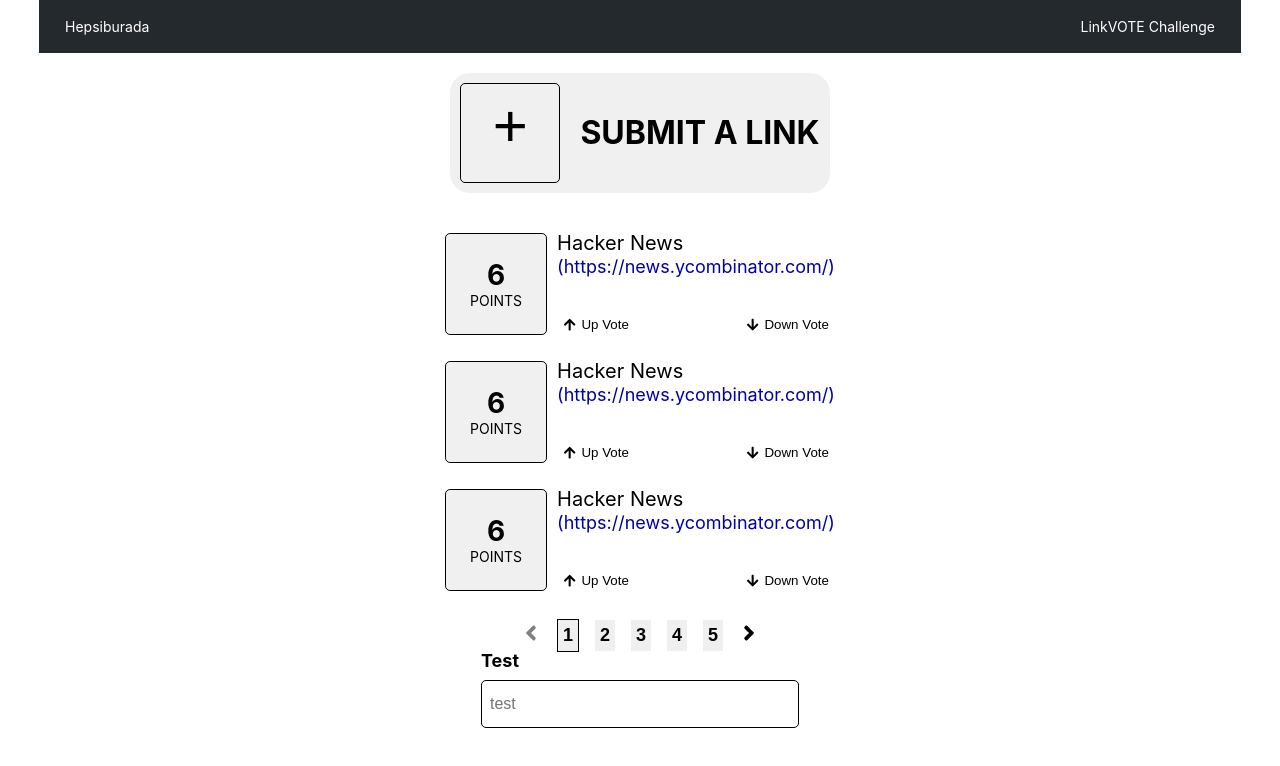
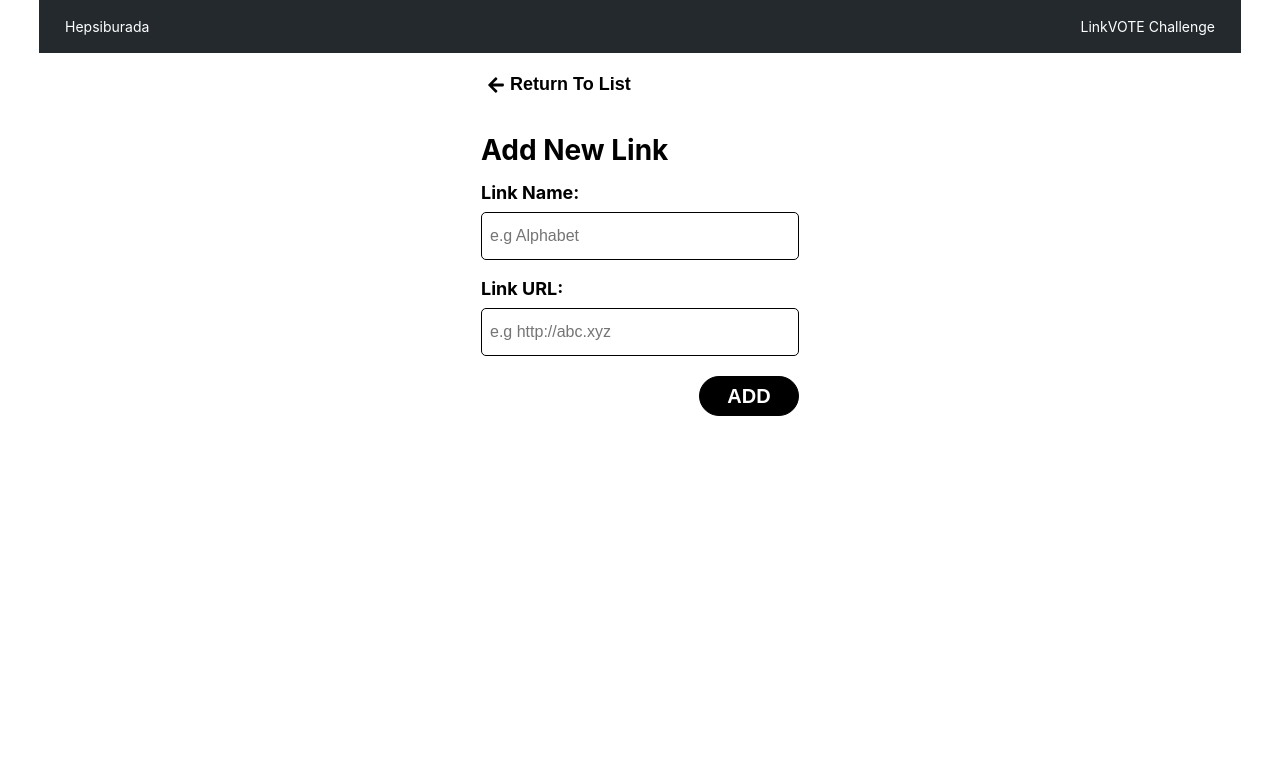
Before and after one commit to redemptgtx/coding-challenge, a React (Create React App) app: page /add-link in a window 1280 px wide. Shown: the top 766 px of the page. Built offline with nearby package versions, Linux system fonts and the light colour scheme.

Commit message:
Router added, page containers created. Missing components created.

```diff
--- a/package.json
+++ b/package.json
@@ -8,6 +8,7 @@
     "react-dom": "^16.13.1",
     "react-icons": "^3.9.0",
     "react-modal": "^3.11.2",
+    "react-router-dom": "^5.1.2",
     "react-scripts": "3.4.0",
     "react-toastify": "^5.5.0",
     "styled-components": "^5.0.1",
--- a/src/App.js
+++ b/src/App.js
@@ -1,28 +1,26 @@
 import React from "react";
+import { BrowserRouter as Router, Switch, Route, Link } from "react-router-dom";
 
+import LinkListPage from "./containers/LinkListPage";
+import AddLinkPage from "./containers/AddLinkPage";
 import Header from "./components/Header";
 import Container from "./components/Container";
-import LinkList from "./components/LinkList";
-import LinkItem from "./components/LinkItem";
-import AddLink from "./components/AddLink";
-import Pagination from "./components/Pagination";
-import Toast from "./components/Toast";
-import TextInput from "./components/TextInput";
 
 function App() {
   return (
-    <Container>
-      <Header />
-      <AddLink />
-      <LinkList>
-        <LinkItem />
-        <LinkItem />
-        <LinkItem />
-      </LinkList>
-      <Pagination />
-      <Toast />
-      <TextInput label="Test" placeholder="test" />
-    </Container>
+    <Router>
+      <Container>
+        <Header />
+        <Switch>
+          <Route path="/add-link">
+            <AddLinkPage />
+          </Route>
+          <Route path="/">
+            <LinkListPage />
+          </Route>
+        </Switch>
+      </Container>
+    </Router>
   );
 }
 
--- a/src/components/AddLink/index.js
+++ b/src/components/AddLink/index.js
@@ -1,12 +1,15 @@
 import React from "react";
+import { Link } from "react-router-dom";
 
 import * as S from "./style";
 
 const AddLink = () => (
-  <S.AddLink>
-    <S.AddLinkButton>+</S.AddLinkButton>
-    <S.AddLinkTitle>Submit a link</S.AddLinkTitle>
-  </S.AddLink>
+  <Link to="/add-link">
+    <S.AddLink>
+      <S.AddLinkButton>+</S.AddLinkButton>
+      <S.AddLinkTitle>Submit a link</S.AddLinkTitle>
+    </S.AddLink>
+  </Link>
 );
 
 export default AddLink;
--- /dev/null
+++ b/src/components/Button/index.js
@@ -0,0 +1,7 @@
+import React from "react";
+
+import * as S from "./style";
+
+const Button = ({ children }) => <S.Button>{children}</S.Button>;
+
+export default Button;
--- /dev/null
+++ b/src/components/Button/style.js
@@ -0,0 +1,15 @@
+import styled from "styled-components";
+
+const Button = styled.button`
+  min-width: 100px;
+  height: 40px;
+  border: 1px solid #000000;
+  border-radius: 25px;
+  background-color: #000000;
+  font-size: 20px;
+  font-weight: 700;
+  color: #ffffff;
+  text-transform: uppercase;
+`;
+
+export { Button };
--- a/src/components/SelectInput/index.js
+++ b/src/components/SelectInput/index.js
@@ -0,0 +1,12 @@
+import React from "react";
+
+import * as S from "./style";
+
+const SelectInput = () => (
+  <S.SelectInput>
+    <option>Most Voted(Z -> A)</option>
+    <option>Less Voted(A -> Z)</option>
+  </S.SelectInput>
+);
+
+export default SelectInput;
--- a/src/components/SelectInput/style.js
+++ b/src/components/SelectInput/style.js
@@ -0,0 +1,12 @@
+import styled from "styled-components";
+
+const SelectInput = styled.select`
+  height: 40px;
+  min-width: 200px;
+  background-color: #f0f0f0;
+  color: #000000;
+  font-size: 18px;
+  margin-top: 20px;
+`;
+
+export { SelectInput };
--- a/src/components/TextInput/style.js
+++ b/src/components/TextInput/style.js
@@ -19,6 +19,9 @@
 const InputContainer = styled.div`
   display: flex;
   flex-direction: column;
+  &:not(:last-child) {
+    margin-bottom: 20px;
+  }
 `;
 
 export { TextInput, InputLabel, InputContainer };
--- /dev/null
+++ b/src/containers/AddLinkPage/index.js
@@ -0,0 +1,31 @@
+import React from "react";
+import { FaArrowLeft } from "react-icons/fa";
+import { useHistory } from "react-router-dom";
+
+import * as S from "./style";
+import TextInput from "../../components/TextInput";
+import Button from "../../components/Button";
+
+function AddLinkPage() {
+  let history = useHistory();
+
+  function handleGoBack() {
+    history.goBack();
+  }
+  return (
+    <S.PageContainer>
+      <S.GoBackButton onClick={handleGoBack}>
+        <FaArrowLeft />
+        <S.GoBackText>Return To List</S.GoBackText>
+      </S.GoBackButton>
+      <S.PageTitle>Add New Link</S.PageTitle>
+      <TextInput label="Link Name:" placeholder="e.g Alphabet" />
+      <TextInput label="Link URL:" placeholder="e.g http://abc.xyz" />
+      <S.ButtonContainer>
+        <Button>Add</Button>
+      </S.ButtonContainer>
+    </S.PageContainer>
+  );
+}
+
+export default AddLinkPage;
--- /dev/null
+++ b/src/containers/AddLinkPage/style.js
@@ -0,0 +1,37 @@
+import styled from "styled-components";
+
+import { TransparentButton } from "../../components/shared";
+
+const PageContainer = styled.div`
+  display: flex;
+  flex-direction: column;
+  align-items: flex-start;
+`;
+
+const PageTitle = styled.h1`
+  text-align: left;
+  font-size: 28px;
+  font-weight: 700;
+  margin: 20px 0;
+`;
+
+const GoBackButton = styled(TransparentButton)`
+  display: flex;
+  align-items: center;
+  font-size: 18px;
+  margin: 20px 0;
+`;
+
+const GoBackText = styled.span`
+  font-size: 18px;
+  font-weight: 700;
+  margin-left: 5px;
+`;
+
+const ButtonContainer = styled.div`
+  display: flex;
+  justify-content: flex-end;
+  width: 100%;
+`;
+
+export { PageContainer, PageTitle, GoBackButton, GoBackText, ButtonContainer };
--- /dev/null
+++ b/src/containers/LinkListPage/index.js
@@ -0,0 +1,26 @@
+import React from "react";
+
+import LinkList from "../../components/LinkList";
+import LinkItem from "../../components/LinkItem";
+import AddLink from "../../components/AddLink";
+import Pagination from "../../components/Pagination";
+import Toast from "../../components/Toast";
+import SelectInput from "../../components/SelectInput";
+
+function LinkListPage() {
+  return (
+    <>
+      <AddLink />
+      <SelectInput />
+      <LinkList>
+        <LinkItem />
+        <LinkItem />
+        <LinkItem />
+      </LinkList>
+      <Pagination />
+      <Toast />
+    </>
+  );
+}
+
+export default LinkListPage;
```
Also changed, not shown: 1 other file (tests, documents, lock files or other folders).
